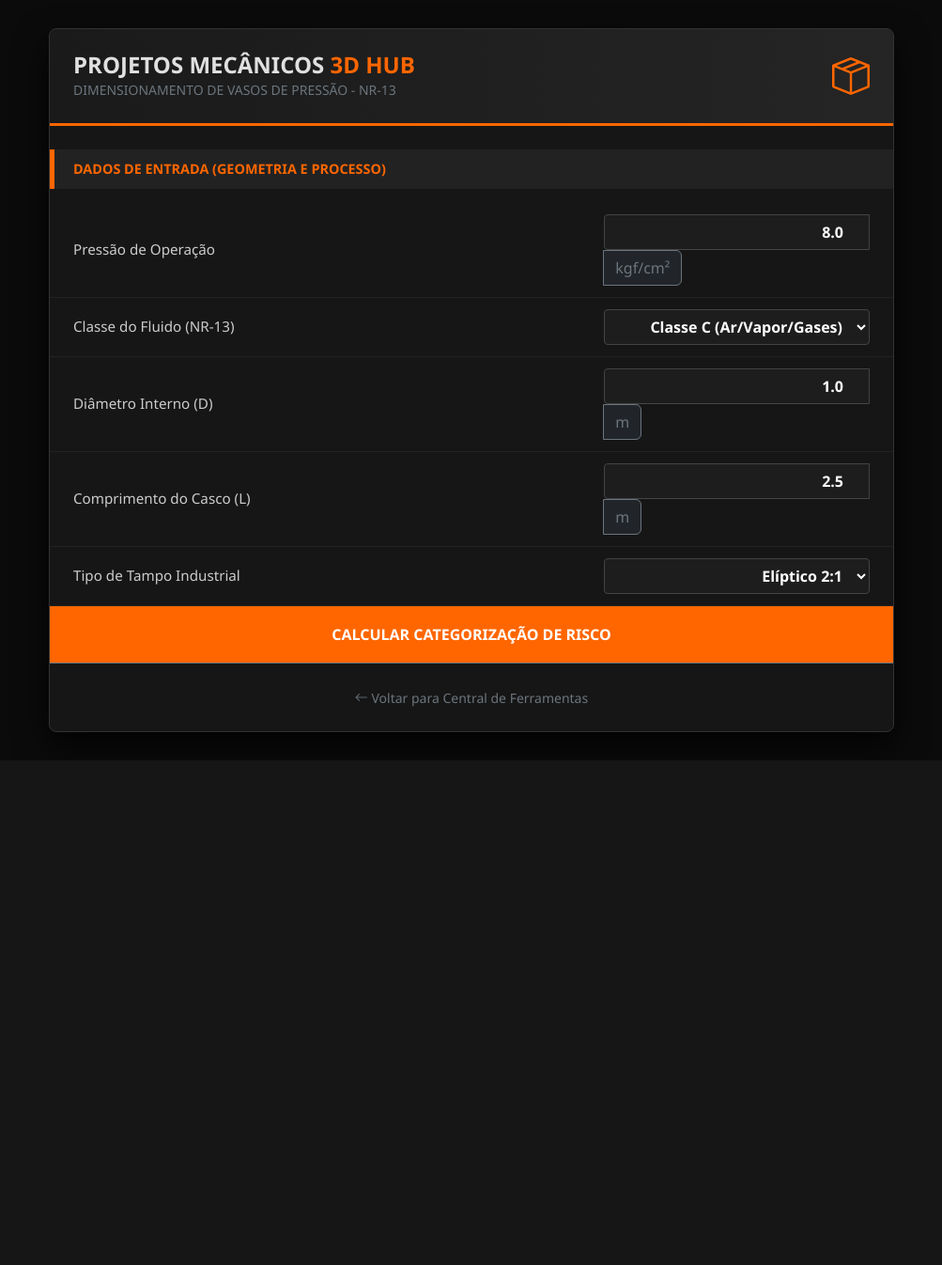
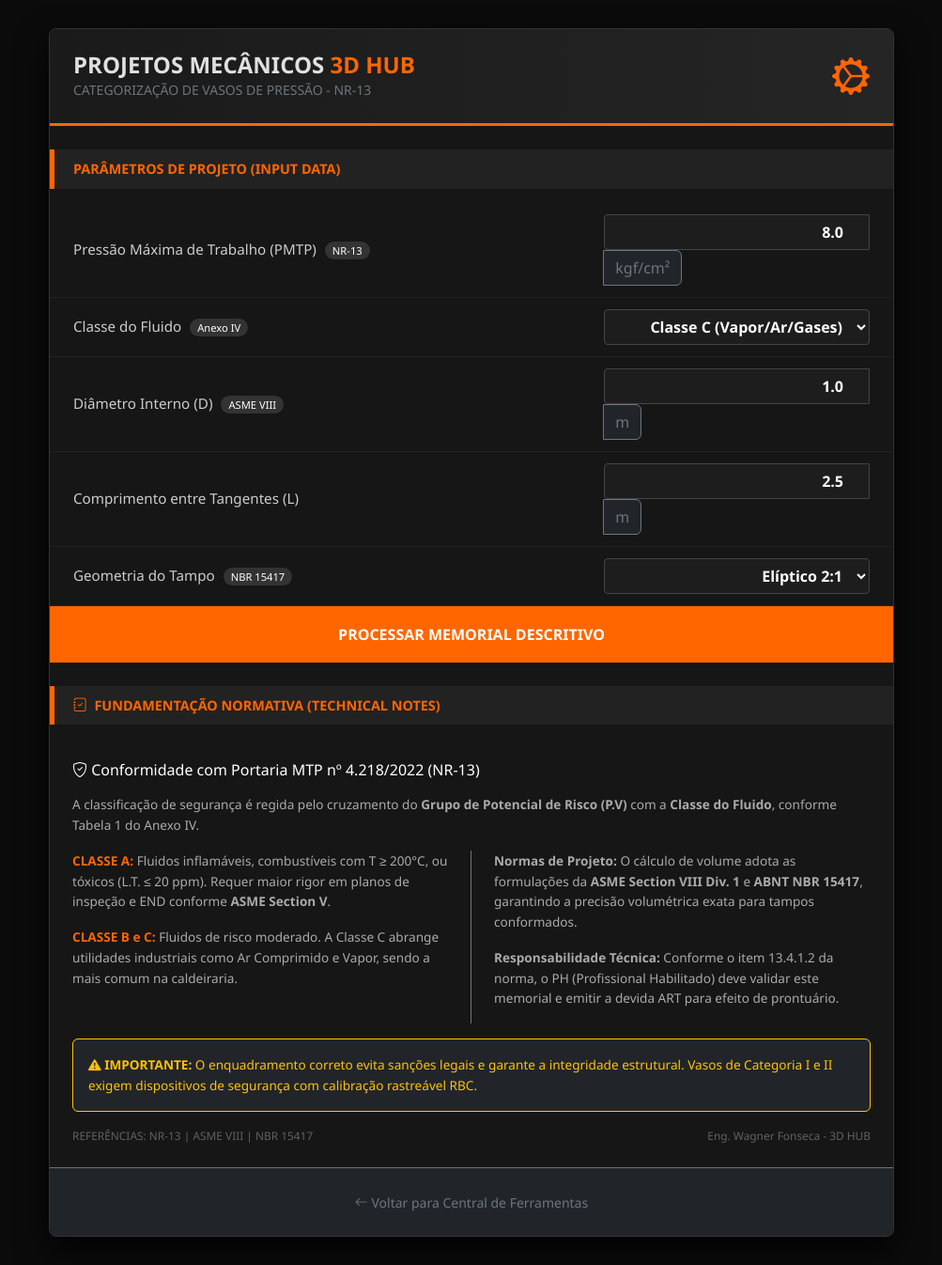
Before and after one commit to wagnerfonsek/siteprojetosmecanicos3dhub, a Flask app: page /calculadora_nr13 in a window 1280 px wide. Shown: the whole page at 94% size, without its empty margins (138-1141 px from the left). Before the commit the page ends 809 px from the top, so only its background shows below. Run offline with Flask 3, Linux system fonts and the light colour scheme.

Commit message:
Update: Implementação de calculadoras NR-13 e NR-35 com fundamentação ASME/ABNT

```diff
--- a/templates/calculadora_nr13.html
+++ b/templates/calculadora_nr13.html
@@ -3,46 +3,62 @@
 <head>
     <meta charset="UTF-8">
     <meta name="viewport" content="width=device-width, initial-scale=1.0">
-    <title>3D HUB - Calculadora NR-13</title>
+    <title>3D HUB - Memorial NR-13 (Normativo)</title>
     <link href="https://cdn.jsdelivr.net/npm/bootstrap@5.3.0/dist/css/bootstrap.min.css" rel="stylesheet">
     <link rel="stylesheet" href="https://cdn.jsdelivr.net/npm/bootstrap-icons@1.11.0/font/bootstrap-icons.css">
     <style>
         :root { --laranja: #ff6600; --dark-bg: #0b0b0b; --card-bg: #161616; --input-bg: #1d1d1d; }
         body { background-color: var(--dark-bg); color: #e0e0e0; font-family: 'Segoe UI', sans-serif; }
+
         .excel-container {
             max-width: 900px; margin: 30px auto;
             background: var(--card-bg); border: 1px solid #333; border-radius: 8px;
             box-shadow: 0 15px 35px rgba(0,0,0,0.8); overflow: hidden;
         }
+
         .excel-header {
             background: linear-gradient(90deg, #1a1a1a, #252525);
             padding: 20px 25px; border-bottom: 3px solid var(--laranja);
             display: flex; justify-content: space-between; align-items: center;
         }
+
         .section-title {
             background: #222; color: var(--laranja);
             padding: 10px 20px; font-weight: bold; font-size: 0.9rem;
             text-transform: uppercase; border-left: 5px solid var(--laranja);
             margin: 25px 0 15px 0;
         }
-        .grid-row { display: flex; border-bottom: 1px solid #222; padding: 12px 25px; align-items: center; }
+
+        .grid-row {
+            display: flex; border-bottom: 1px solid #222; padding: 12px 25px;
+            align-items: center; transition: background 0.2s;
+        }
+        .grid-row:hover { background: #1a1a1a; }
         .grid-label { flex: 2; font-size: 0.95rem; color: #ccc; }
         .grid-input { flex: 1; }
+
         .form-control-excel, .form-select-excel {
             background: var(--input-bg); border: 1px solid #444; color: #fff;
             text-align: right; padding: 6px 12px; font-weight: bold; width: 100%; border-radius: 4px;
         }
         .form-select-excel { text-align-last: right; cursor: pointer; }
+
         .cell-output {
             background: rgba(255, 102, 0, 0.05); color: var(--laranja);
             padding: 6px 12px; border: 1px solid rgba(255,102,0,0.3);
             text-align: right; font-weight: bold; display: block; border-radius: 4px;
         }
+
         .btn-calculate {
             background: var(--laranja); color: #fff; border: none; width: 100%;
             padding: 18px; font-weight: bold; text-transform: uppercase; cursor: pointer;
+            transition: 0.3s;
         }
         .btn-calculate:hover { background: #e65c00; }
+
+        .manual-text { font-size: 0.85rem; color: #aaa; line-height: 1.6; }
+        .classe-tag { font-weight: bold; color: var(--laranja); }
+        .norm-badge { font-size: 0.7rem; background: #333; color: #fff; padding: 2px 8px; border-radius: 10px; margin-left: 5px; }
     </style>
 </head>
 <body>
@@ -51,91 +67,113 @@
     <div class="excel-header">
         <div>
             <h4 class="mb-0 fw-bold">PROJETOS MECÂNICOS <span style="color:var(--laranja)">3D HUB</span></h4>
-            <small class="text-secondary">DIMENSIONAMENTO DE VASOS DE PRESSÃO - NR-13</small>
+            <small class="text-secondary">CATEGORIZAÇÃO DE VASOS DE PRESSÃO - NR-13</small>
         </div>
-        <i class="bi bi-box-seam fs-1" style="color:var(--laranja)"></i>
+        <i class="bi bi-gear-wide-connected fs-1" style="color:var(--laranja)"></i>
     </div>
 
     <form method="POST">
-        <div class="section-title">Dados de Entrada (Geometria e Processo)</div>
+        <div class="section-title">Parâmetros de Projeto (Input Data)</div>
 
         <div class="grid-row">
-            <div class="grid-label">Pressão de Operação</div>
+            <div class="grid-label">Pressão Máxima de Trabalho (PMTP) <span class="norm-badge">NR-13</span></div>
             <div class="grid-input">
                 <div class="input-group">
-                    <input type="number" step="0.01" name="pressao" class="form-control-excel" value="8.0" required>
+                    <input type="number" step="0.01" name="pressao" class="form-control-excel" value="{{ request.form.get('pressao', '8.0') }}" required>
                     <span class="input-group-text bg-dark border-secondary text-secondary">kgf/cm²</span>
                 </div>
             </div>
         </div>
 
         <div class="grid-row">
-            <div class="grid-label">Classe do Fluido (NR-13)</div>
+            <div class="grid-label">Classe do Fluido <span class="norm-badge">Anexo IV</span></div>
             <div class="grid-input">
                 <select name="classe_fluido" class="form-select-excel">
-                    <option value="A">Classe A (Tóxicos/Inflamáveis)</option>
-                    <option value="B">Classe B (Combustíveis)</option>
-                    <option value="C" selected>Classe C (Ar/Vapor/Gases)</option>
-                    <option value="D">Classe D (Água/Outros)</option>
+                    <option value="A" {% if request.form.get('classe_fluido') == 'A' %}selected{% endif %}>Classe A (Inflamável/Tóxico)</option>
+                    <option value="B" {% if request.form.get('classe_fluido') == 'B' %}selected{% endif %}>Classe B (Combustível)</option>
+                    <option value="C" {% if request.form.get('classe_fluido') == 'C' or not request.form.get('classe_fluido') %}selected{% endif %}>Classe C (Vapor/Ar/Gases)</option>
+                    <option value="D" {% if request.form.get('classe_fluido') == 'D' %}selected{% endif %}>Classe D (Água/Outros)</option>
                 </select>
             </div>
         </div>
 
         <div class="grid-row">
-            <div class="grid-label">Diâmetro Interno (D)</div>
+            <div class="grid-label">Diâmetro Interno (D) <span class="norm-badge">ASME VIII</span></div>
             <div class="grid-input">
                 <div class="input-group">
-                    <input type="number" step="0.001" name="diametro" class="form-control-excel" value="1.0" required>
+                    <input type="number" step="0.001" name="diametro" class="form-control-excel" value="{{ request.form.get('diametro', '1.0') }}" required>
                     <span class="input-group-text bg-dark border-secondary text-secondary">m</span>
                 </div>
             </div>
         </div>
 
         <div class="grid-row">
-            <div class="grid-label">Comprimento do Casco (L)</div>
+            <div class="grid-label">Comprimento entre Tangentes (L)</div>
             <div class="grid-input">
                 <div class="input-group">
-                    <input type="number" step="0.001" name="altura" class="form-control-excel" value="2.5" required>
+                    <input type="number" step="0.001" name="altura" class="form-control-excel" value="{{ request.form.get('altura', '2.5') }}" required>
                     <span class="input-group-text bg-dark border-secondary text-secondary">m</span>
                 </div>
             </div>
         </div>
 
         <div class="grid-row">
-            <div class="grid-label">Tipo de Tampo Industrial</div>
+            <div class="grid-label">Geometria do Tampo <span class="norm-badge">NBR 15417</span></div>
             <div class="grid-input">
                 <select name="tipo_tampo" class="form-select-excel">
-                    <option value="toriesferico_6">Toriesférico 6%</option>
-                    <option value="toriesferico_10">Toriesférico 10%</option>
-                    <option value="eliptico" selected>Elíptico 2:1</option>
-                    <option value="hemisferico">Hemisférico</option>
+                    <option value="toriesferico_6" {% if request.form.get('tipo_tampo') == 'toriesferico_6' %}selected{% endif %}>Toriesférico 6%</option>
+                    <option value="eliptico" {% if request.form.get('tipo_tampo') == 'eliptico' or not request.form.get('tipo_tampo') %}selected{% endif %}>Elíptico 2:1</option>
+                    <option value="hemisferico" {% if request.form.get('tipo_tampo') == 'hemisferico' %}selected{% endif %}>Hemisférico</option>
                 </select>
             </div>
         </div>
 
-        <button type="submit" class="btn-calculate">Calcular Categorização de Risco</button>
+        <button type="submit" class="btn-calculate">Processar Memorial Descritivo</button>
 
         {% if resultado %}
-        <div class="section-title">Resultados do Memorial</div>
-
+        <div class="section-title">Resultados da Memória de Cálculo</div>
         <div class="grid-row">
-            <div class="grid-label">Volume Total (Geométrico)</div>
+            <div class="grid-label">Volume Interno Total (V)</div>
             <div class="grid-input"><span class="cell-output">{{ resultado.volume }} m³</span></div>
         </div>
-
         <div class="grid-row">
-            <div class="grid-label">Produto P.V (Métrica de Risco)</div>
+            <div class="grid-label">Potencial Energético (P.V)</div>
             <div class="grid-input"><span class="cell-output">{{ resultado.pv }}</span></div>
         </div>
-
         <div class="grid-row" style="background: rgba(255, 102, 0, 0.1);">
-            <div class="grid-label text-white fw-bold">CATEGORIA DO VASO</div>
-            <div class="grid-input"><span class="cell-output" style="font-size: 1.2rem;">{{ resultado.categoria }}</span></div>
+            <div class="grid-label text-white fw-bold">CATEGORIA DE INSPEÇÃO</div>
+            <div class="grid-input"><span class="cell-output" style="font-size: 1.2rem;">CATEGORIA {{ resultado.categoria }}</span></div>
         </div>
         {% endif %}
     </form>
 
-    <div class="p-4 text-center border-top border-secondary">
+    <div class="section-title"><i class="bi bi-journal-check me-2"></i>Fundamentação Normativa (Technical Notes)</div>
+    <div class="p-4 manual-text">
+        <h6 class="text-white mb-3"><i class="bi bi-shield-check text-orange"></i> Conformidade com Portaria MTP nº 4.218/2022 (NR-13)</h6>
+        <p>A classificação de segurança é regida pelo cruzamento do <strong>Grupo de Potencial de Risco (P.V)</strong> com a <strong>Classe do Fluido</strong>, conforme Tabela 1 do Anexo IV.</p>
+
+        <div class="row g-4">
+            <div class="col-md-6 border-end border-secondary">
+                <p><span class="classe-tag">CLASSE A:</span> Fluidos inflamáveis, combustíveis com T ≥ 200°C, ou tóxicos (L.T. ≤ 20 ppm). Requer maior rigor em planos de inspeção e END conforme <strong>ASME Section V</strong>.</p>
+                <p><span class="classe-tag">CLASSE B e C:</span> Fluidos de risco moderado. A Classe C abrange utilidades industriais como Ar Comprimido e Vapor, sendo a mais comum na caldeiraria.</p>
+            </div>
+            <div class="col-md-6 ps-md-4">
+                <p><strong>Normas de Projeto:</strong> O cálculo de volume adota as formulações da <strong>ASME Section VIII Div. 1</strong> e <strong>ABNT NBR 15417</strong>, garantindo a precisão volumétrica exata para tampos conformados.</p>
+                <p><strong>Responsabilidade Técnica:</strong> Conforme o item 13.4.1.2 da norma, o PH (Profissional Habilitado) deve validar este memorial e emitir a devida ART para efeito de prontuário.</p>
+            </div>
+        </div>
+
+        <div class="alert alert-warning bg-dark border-warning text-warning mt-3" style="font-size: 0.85rem;">
+            <i class="bi bi-exclamation-triangle-fill"></i> <strong>IMPORTANTE:</strong> O enquadramento correto evita sanções legais e garante a integridade estrutural. Vasos de Categoria I e II exigem dispositivos de segurança com calibração rastreável RBC.
+        </div>
+
+        <div class="mt-3 d-flex justify-content-between align-items-center opacity-50">
+            <small>REFERÊNCIAS: NR-13 | ASME VIII | NBR 15417</small>
+            <small>Eng. Wagner Fonseca - 3D HUB</small>
+        </div>
+    </div>
+
+    <div class="p-4 text-center border-top border-secondary bg-dark">
         <a href="/ferramentas" class="text-secondary text-decoration-none small">
             <i class="bi bi-arrow-left"></i> Voltar para Central de Ferramentas
         </a>
```
